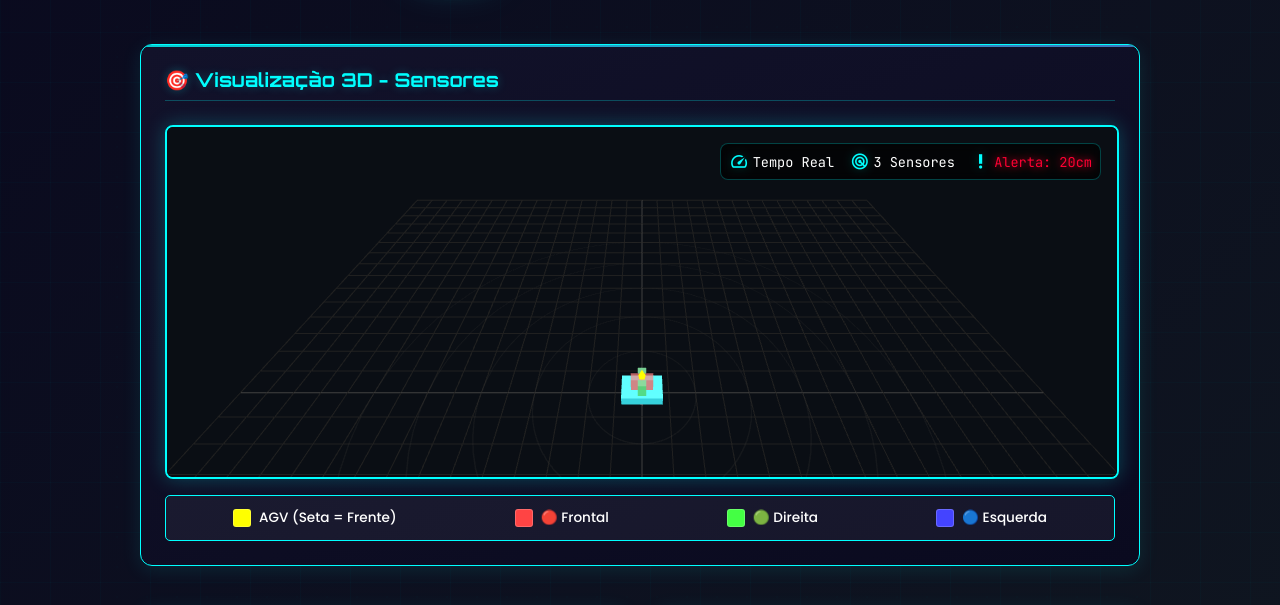
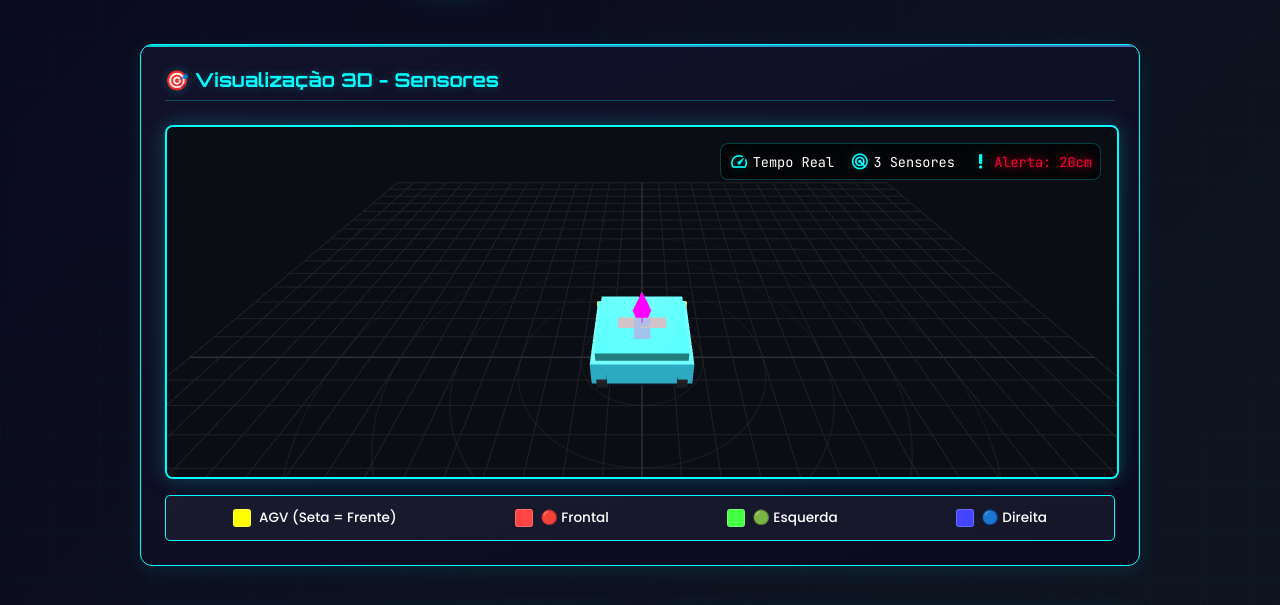
Before and after one commit to Leo-Luz-code/prototipo-agv-dashboard, a website: page src/views/sensors.html in a window 1280 px wide. Shown: the part 118-723 px from the top of the page. Drawn offline with nearby package versions, Linux system fonts and the light colour scheme; no server answers; animation ran at ten frames a second.

Commit message:
Improve 3D AGV visualization with realistic design and fix sensor labeling

```diff
--- a/src/views/js/distance3D.js
+++ b/src/views/js/distance3D.js
@@ -58,13 +58,13 @@ class Distance3DVisualization {
     this.scene = new THREE.Scene();
     this.scene.background = new THREE.Color(0x0a0e14);
 
-    // Configurar câmera FIXA - Visão de cima/trás do AGV
+    // Configurar câmera FIXA - Visão de cima/trás do AGV (mais próxima)
     const aspect = this.canvas.clientWidth / this.canvas.clientHeight;
-    this.camera = new THREE.PerspectiveCamera(50, aspect, 0.1, 1000);
+    this.camera = new THREE.PerspectiveCamera(45, aspect, 0.1, 1000);
 
-    // Câmera posicionada atrás e acima do AGV, olhando para frente
-    this.camera.position.set(0, 12, -8);
-    this.camera.lookAt(0, 0, 5);
+    // Câmera mais próxima para ver melhor o carrinho maior
+    this.camera.position.set(0, 10, -10);
+    this.camera.lookAt(0, 0, 3);
 
     // Criar renderizador
     this.renderer = new THREE.WebGLRenderer({
@@ -75,37 +75,115 @@ class Distance3DVisualization {
     this.renderer.setSize(this.canvas.clientWidth, this.canvas.clientHeight);
     this.renderer.setPixelRatio(window.devicePixelRatio);
 
-    // Iluminação mais forte
-    const ambientLight = new THREE.AmbientLight(0xffffff, 0.8);
+    // Iluminação melhorada para destacar o AGV
+    const ambientLight = new THREE.AmbientLight(0xffffff, 0.6);
     this.scene.add(ambientLight);
 
-    const directionalLight = new THREE.DirectionalLight(0xffffff, 0.6);
-    directionalLight.position.set(0, 20, 0);
+    // Luz direcional de cima (simula luz do ambiente)
+    const directionalLight = new THREE.DirectionalLight(0xffffff, 0.8);
+    directionalLight.position.set(5, 20, 5);
+    directionalLight.castShadow = true;
     this.scene.add(directionalLight);
+
+    // Luz frontal para iluminar bem o AGV
+    const frontLight = new THREE.DirectionalLight(0xffffff, 0.5);
+    frontLight.position.set(0, 5, 10);
+    this.scene.add(frontLight);
+
+    // Luz de preenchimento (fill light) para suavizar sombras
+    const fillLight = new THREE.DirectionalLight(0x8888ff, 0.3);
+    fillLight.position.set(-10, 5, -5);
+    this.scene.add(fillLight);
 
     // Listener para redimensionamento
     window.addEventListener('resize', () => this.onWindowResize(), false);
   }
 
   createScene() {
-    // ========== CRIAR AGV NO CENTRO ==========
-    // Corpo do AGV (caixa retangular)
-    const agvBodyGeometry = new THREE.BoxGeometry(1.5, 0.4, 1);
-    const agvBodyMaterial = new THREE.MeshPhongMaterial({
+    // ========== CRIAR AGV NO CENTRO (VERSÃO REALISTA - QUADRADO 30x30cm) ==========
+    // Criar um grupo para todo o AGV (facilita rotação e posicionamento)
+    this.agvBody = new THREE.Group();
+
+    // Corpo principal do AGV (quadrado 30x30cm = 3.0 x 3.0 unidades)
+    const bodyGeometry = new THREE.BoxGeometry(3.0, 0.8, 3.0);
+    const bodyMaterial = new THREE.MeshPhongMaterial({
       color: 0x36d1dc,
-      emissive: 0x36d1dc,
-      emissiveIntensity: 0.2
+      emissive: 0x1a6870,
+      emissiveIntensity: 0.3,
+      shininess: 60
     });
-    this.agvBody = new THREE.Mesh(agvBodyGeometry, agvBodyMaterial);
+    const body = new THREE.Mesh(bodyGeometry, bodyMaterial);
+    body.position.y = 0.6;
+    this.agvBody.add(body);
+
+    // Parte superior do AGV (plataforma de carga - quadrada)
+    const topGeometry = new THREE.BoxGeometry(2.7, 0.3, 2.7);
+    const topMaterial = new THREE.MeshPhongMaterial({
+      color: 0x2a9d8f,
+      emissive: 0x1a6870,
+      emissiveIntensity: 0.2,
+      shininess: 80
+    });
+    const top = new THREE.Mesh(topGeometry, topMaterial);
+    top.position.y = 1.15;
+    this.agvBody.add(top);
+
+    // Frente identificável (painel frontal em amarelo)
+    const frontPanelGeometry = new THREE.BoxGeometry(3.1, 0.6, 0.1);
+    const frontPanelMaterial = new THREE.MeshPhongMaterial({
+      color: 0xffff00,
+      emissive: 0xffaa00,
+      emissiveIntensity: 0.4,
+      shininess: 100
+    });
+    const frontPanel = new THREE.Mesh(frontPanelGeometry, frontPanelMaterial);
+    frontPanel.position.set(0, 0.6, 1.55); // Ajustado para o tamanho quadrado
+    this.agvBody.add(frontPanel);
+
+    // Base/chassi do AGV (parte inferior escura - quadrada)
+    const chassisGeometry = new THREE.BoxGeometry(2.8, 0.2, 2.8);
+    const chassisMaterial = new THREE.MeshPhongMaterial({
+      color: 0x1a1a2e,
+      shininess: 30
+    });
+    const chassis = new THREE.Mesh(chassisGeometry, chassisMaterial);
+    chassis.position.y = 0.1;
+    this.agvBody.add(chassis);
+
+    // ========== CRIAR RODAS ==========
+    const wheelGeometry = new THREE.CylinderGeometry(0.35, 0.35, 0.3, 16);
+    const wheelMaterial = new THREE.MeshPhongMaterial({
+      color: 0x2d2d2d,
+      shininess: 20
+    });
+
+    // Posições das 4 rodas (ajustadas para o formato quadrado)
+    const wheelPositions = [
+      { x: 1.2, z: 1.2 },   // Frente direita
+      { x: -1.2, z: 1.2 },  // Frente esquerda
+      { x: 1.2, z: -1.2 },  // Traseira direita
+      { x: -1.2, z: -1.2 }  // Traseira esquerda
+    ];
+
+    this.wheels = [];
+    wheelPositions.forEach(pos => {
+      const wheel = new THREE.Mesh(wheelGeometry, wheelMaterial);
+      wheel.position.set(pos.x, 0.2, pos.z);
+      wheel.rotation.z = Math.PI / 2; // Rotacionar para orientação correta
+      this.agvBody.add(wheel);
+      this.wheels.push(wheel);
+    });
+
+    // Posicionar o grupo do AGV
     this.agvBody.position.y = 0.2;
     this.scene.add(this.agvBody);
 
-    // Seta indicando a FRENTE do AGV
-    const arrowLength = 1.2;
+    // Seta indicando a FRENTE do AGV (MAIOR e mais visível)
+    const arrowLength = 2.5;
     const arrowDir = new THREE.Vector3(0, 0, 1).normalize();
-    const arrowOrigin = new THREE.Vector3(0, 0.5, 0);
-    const arrowColor = 0xffff00;
-    this.frontArrow = new THREE.ArrowHelper(arrowDir, arrowOrigin, arrowLength, arrowColor, 0.4, 0.3);
+    const arrowOrigin = new THREE.Vector3(0, 1.8, 0);
+    const arrowColor = 0xff00ff; // Magenta para destacar
+    this.frontArrow = new THREE.ArrowHelper(arrowDir, arrowOrigin, arrowLength, arrowColor, 0.8, 0.6);
     this.scene.add(this.frontArrow);
 
     // ========== CRIAR CHÃO/GRID ==========
@@ -119,23 +197,23 @@ class Distance3DVisualization {
 
     // ========== CRIAR RAIOS/BEAMS DOS SENSORES ==========
 
-    // Raio do sensor FRONTAL/CENTRO (Vermelho)
-    const centerBeamGeometry = new THREE.CylinderGeometry(0.05, 0.05, 1, 8);
+    // Raio do sensor FRONTAL/CENTRO (Vermelho) - Mais grosso e visível
+    const centerBeamGeometry = new THREE.CylinderGeometry(0.15, 0.15, 1, 16);
     const centerBeamMaterial = new THREE.MeshBasicMaterial({
       color: 0xff4444,
       transparent: true,
-      opacity: 0.6
+      opacity: 0.7
     });
     this.centerBeam = new THREE.Mesh(centerBeamGeometry, centerBeamMaterial);
     this.centerBeam.rotation.x = Math.PI / 2;
     this.scene.add(this.centerBeam);
 
-    // Obstáculo detectado pelo sensor frontal
-    const centerObstacleGeometry = new THREE.BoxGeometry(0.8, 1, 0.3);
+    // Obstáculo detectado pelo sensor frontal (maior)
+    const centerObstacleGeometry = new THREE.BoxGeometry(1.5, 2, 0.5);
     const centerObstacleMaterial = new THREE.MeshPhongMaterial({
       color: 0xff4444,
       emissive: 0xff4444,
-      emissiveIntensity: 0.4,
+      emissiveIntensity: 0.5,
       transparent: true,
       opacity: 0.7
     });
@@ -143,23 +221,23 @@ class Distance3DVisualization {
     this.centerObstacle.position.y = 0.5;
     this.scene.add(this.centerObstacle);
 
-    // Raio do sensor DIREITA (Azul)
-    const rightBeamGeometry = new THREE.CylinderGeometry(0.05, 0.05, 1, 8);
+    // Raio do sensor DIREITA (Verde) - Mais grosso e visível
+    const rightBeamGeometry = new THREE.CylinderGeometry(0.15, 0.15, 1, 16);
     const rightBeamMaterial = new THREE.MeshBasicMaterial({
-      color: 0x4444ff,
+      color: 0x44ff44,
       transparent: true,
-      opacity: 0.6
+      opacity: 0.7
     });
     this.rightBeam = new THREE.Mesh(rightBeamGeometry, rightBeamMaterial);
     this.rightBeam.rotation.z = -Math.PI / 2;
     this.scene.add(this.rightBeam);
 
-    // Obstáculo detectado pelo sensor direito
-    const rightObstacleGeometry = new THREE.BoxGeometry(0.3, 1, 0.8);
+    // Obstáculo detectado pelo sensor direito (maior)
+    const rightObstacleGeometry = new THREE.BoxGeometry(0.5, 2, 1.5);
     const rightObstacleMaterial = new THREE.MeshPhongMaterial({
-      color: 0x4444ff,
-      emissive: 0x4444ff,
-      emissiveIntensity: 0.4,
+      color: 0x44ff44,
+      emissive: 0x44ff44,
+      emissiveIntensity: 0.5,
       transparent: true,
       opacity: 0.7
     });
@@ -167,23 +245,23 @@ class Distance3DVisualization {
     this.rightObstacle.position.y = 0.5;
     this.scene.add(this.rightObstacle);
 
-    // Raio do sensor ESQUERDA (Verde)
-    const leftBeamGeometry = new THREE.CylinderGeometry(0.05, 0.05, 1, 8);
+    // Raio do sensor ESQUERDA (Azul) - Mais grosso e visível
+    const leftBeamGeometry = new THREE.CylinderGeometry(0.15, 0.15, 1, 16);
     const leftBeamMaterial = new THREE.MeshBasicMaterial({
-      color: 0x44ff44,
+      color: 0x4444ff,
       transparent: true,
-      opacity: 0.6
+      opacity: 0.7
     });
     this.leftBeam = new THREE.Mesh(leftBeamGeometry, leftBeamMaterial);
     this.leftBeam.rotation.z = Math.PI / 2;
     this.scene.add(this.leftBeam);
 
-    // Obstáculo detectado pelo sensor esquerdo
-    const leftObstacleGeometry = new THREE.BoxGeometry(0.3, 1, 0.8);
+    // Obstáculo detectado pelo sensor esquerdo (maior)
+    const leftObstacleGeometry = new THREE.BoxGeometry(0.5, 2, 1.5);
     const leftObstacleMaterial = new THREE.MeshPhongMaterial({
-      color: 0x44ff44,
-      emissive: 0x44ff44,
-      emissiveIntensity: 0.4,
+      color: 0x4444ff,
+      emissive: 0x4444ff,
+      emissiveIntensity: 0.5,
       transparent: true,
       opacity: 0.7
     });
@@ -265,6 +343,10 @@ class Distance3DVisualization {
     // Obter rotação atual do AGV (yaw - rotação horizontal)
     const yaw = this.agvAnimation.rotation.y || 0;
 
+    // Dimensões do AGV (para começar sensores nas bordas) - QUADRADO 30x30cm
+    const agvWidth = 3.0;   // Largura do AGV (30cm)
+    const agvLength = 3.0;  // Comprimento do AGV (30cm)
+
     // ========== MOSTRAR/OCULTAR ALERTA DE PERIGO ==========
     if (this.dangerSprite) {
       this.dangerSprite.visible = hasDanger;
@@ -277,27 +359,32 @@ class Distance3DVisualization {
     }
 
     // ========== ATUALIZAR SENSOR FRONTAL (CENTRO) ==========
-    // Posição local do sensor (no sistema de coordenadas do AGV)
+    // Offset para começar na frente do AGV
+    const frontOffset = agvLength / 2; // 1.25
+
+    // Posição local do sensor (começa na frente do AGV)
     const centerLocalX = 0;
-    const centerLocalZ = centerDist / 2;
+    const centerLocalZ = frontOffset + centerDist / 2; // Começa na borda + metade da distância
 
     // Converter para coordenadas globais considerando rotação
     const centerWorldX = centerLocalX * Math.cos(yaw) - centerLocalZ * Math.sin(yaw);
     const centerWorldZ = centerLocalX * Math.sin(yaw) + centerLocalZ * Math.cos(yaw);
 
-    // Posicionar raio/beam (relativo ao AGV FIXO no centro)
+    // Posicionar raio/beam
     this.centerBeam.position.set(
       centerWorldX,
-      0.2,
+      0.6,  // Altura ajustada para ficar no nível do corpo do AGV
       centerWorldZ
     );
     this.centerBeam.scale.set(1, centerDist, 1);
-    this.centerBeam.rotation.set(Math.PI / 2, 0, 0); // Rotação base
-    this.centerBeam.rotation.y = yaw; // Aplica rotação do AGV
+    this.centerBeam.rotation.set(Math.PI / 2, 0, 0);
+    this.centerBeam.rotation.y = yaw;
 
-    // Posicionar obstáculo
-    const obstacleWorldX = 0 * Math.cos(yaw) - centerDist * Math.sin(yaw);
-    const obstacleWorldZ = 0 * Math.sin(yaw) + centerDist * Math.cos(yaw);
+    // Posicionar obstáculo (distância completa a partir da frente do AGV)
+    const obstacleLocalX = 0;
+    const obstacleLocalZ = frontOffset + centerDist;
+    const obstacleWorldX = obstacleLocalX * Math.cos(yaw) - obstacleLocalZ * Math.sin(yaw);
+    const obstacleWorldZ = obstacleLocalX * Math.sin(yaw) + obstacleLocalZ * Math.cos(yaw);
     this.centerObstacle.position.set(
       obstacleWorldX,
       0.5,
@@ -309,8 +396,11 @@ class Distance3DVisualization {
     this.centerBeam.visible = centerDist > 0.1;
 
     // ========== ATUALIZAR SENSOR DIREITA ==========
-    // Posição local do sensor
-    const rightLocalX = rightDist / 2;
+    // Offset para começar na lateral direita do AGV
+    const rightOffset = agvWidth / 2; // 1.75
+
+    // Posição local do sensor (começa na lateral direita)
+    const rightLocalX = rightOffset + rightDist / 2;
     const rightLocalZ = 0;
 
     // Converter para coordenadas globais
@@ -320,16 +410,18 @@ class Distance3DVisualization {
     // Posicionar raio/beam
     this.rightBeam.position.set(
       rightWorldX,
-      0.2,
+      0.6,
       rightWorldZ
     );
     this.rightBeam.scale.set(1, rightDist, 1);
-    this.rightBeam.rotation.set(0, 0, -Math.PI / 2); // Rotação base
-    this.rightBeam.rotation.y = yaw; // Aplica rotação do AGV
+    this.rightBeam.rotation.set(0, 0, -Math.PI / 2);
+    this.rightBeam.rotation.y = yaw;
 
     // Posicionar obstáculo
-    const rightObstacleWorldX = rightDist * Math.cos(yaw);
-    const rightObstacleWorldZ = rightDist * Math.sin(yaw);
+    const rightObstacleLocalX = rightOffset + rightDist;
+    const rightObstacleLocalZ = 0;
+    const rightObstacleWorldX = rightObstacleLocalX * Math.cos(yaw) - rightObstacleLocalZ * Math.sin(yaw);
+    const rightObstacleWorldZ = rightObstacleLocalX * Math.sin(yaw) + rightObstacleLocalZ * Math.cos(yaw);
     this.rightObstacle.position.set(
       rightObstacleWorldX,
       0.5,
@@ -341,8 +433,11 @@ class Distance3DVisualization {
     this.rightBeam.visible = rightDist > 0.1;
 
     // ========== ATUALIZAR SENSOR ESQUERDA ==========
-    // Posição local do sensor
-    const leftLocalX = -leftDist / 2;
+    // Offset para começar na lateral esquerda do AGV
+    const leftOffset = agvWidth / 2; // 1.75
+
+    // Posição local do sensor (começa na lateral esquerda)
+    const leftLocalX = -(leftOffset + leftDist / 2);
     const leftLocalZ = 0;
 
     // Converter para coordenadas globais
@@ -352,16 +447,18 @@ class Distance3DVisualization {
     // Posicionar raio/beam
     this.leftBeam.position.set(
       leftWorldX,
-      0.2,
+      0.6,
       leftWorldZ
     );
     this.leftBeam.scale.set(1, leftDist, 1);
-    this.leftBeam.rotation.set(0, 0, Math.PI / 2); // Rotação base
-    this.leftBeam.rotation.y = yaw; // Aplica rotação do AGV
+    this.leftBeam.rotation.set(0, 0, Math.PI / 2);
+    this.leftBeam.rotation.y = yaw;
 
     // Posicionar obstáculo
-    const leftObstacleWorldX = -leftDist * Math.cos(yaw);
-    const leftObstacleWorldZ = -leftDist * Math.sin(yaw);
+    const leftObstacleLocalX = -(leftOffset + leftDist);
+    const leftObstacleLocalZ = 0;
+    const leftObstacleWorldX = leftObstacleLocalX * Math.cos(yaw) - leftObstacleLocalZ * Math.sin(yaw);
+    const leftObstacleWorldZ = leftObstacleLocalX * Math.sin(yaw) + leftObstacleLocalZ * Math.cos(yaw);
     this.leftObstacle.position.set(
       leftObstacleWorldX,
       0.5,
@@ -372,7 +469,7 @@ class Distance3DVisualization {
     this.leftObstacle.visible = leftDist > 0.5 && leftDist < 10;
     this.leftBeam.visible = leftDist > 0.1;
 
-    console.log(`[3D VIZ] 📊 Dados atualizados - Centro: ${center} cm | Direita: ${right} cm | Esquerda: ${left} cm`);
+    console.log(`[3D VIZ] 📊 Dados atualizados - Centro: ${center} cm | Esquerda: ${right} cm | Direita: ${left} cm`);
   }
 
   updateIMUData(accel, gyro) {
--- a/src/views/js/script.js
+++ b/src/views/js/script.js
@@ -164,8 +164,8 @@ document.addEventListener("DOMContentLoaded", () => {
       if (distance3D && typeof distance3D.updateSensorData === "function") {
         distance3D.updateSensorData(
           parseFloat(centro) || 0,
-          parseFloat(direita) || 0,
-          parseFloat(esquerda) || 0,
+          parseFloat(esquerda) || 0,  // Invertido: dados da esquerda vão para right
+          parseFloat(direita) || 0,   // Invertido: dados da direita vão para left
           temPerigo // Passa se tem perigo ou não
         );
       }
--- a/src/views/sensors.html
+++ b/src/views/sensors.html
@@ -109,11 +109,11 @@
             </div>
             <div class="legend-item">
               <span class="legend-color" style="background: #44ff44"></span>
-              <span>🟢 Direita</span>
+              <span>🟢 Esquerda</span>
             </div>
             <div class="legend-item">
               <span class="legend-color" style="background: #4444ff"></span>
-              <span>🔵 Esquerda</span>
+              <span>🔵 Direita</span>
             </div>
           </div>
         </div>
@@ -125,7 +125,7 @@
             <div class="distance-item">
               <span class="distance-label">
                 <span class="material-icons">keyboard_arrow_left</span>
-                Esquerda
+                Direita
               </span>
               <span id="distance-left" class="distance-value">-- cm</span>
             </div>
@@ -139,7 +139,7 @@
             <div class="distance-item">
               <span class="distance-label">
                 <span class="material-icons">keyboard_arrow_right</span>
-                Direita
+                Esquerda
               </span>
               <span id="distance-right" class="distance-value">-- cm</span>
             </div>
```
Also changed, not shown: src/views/index.html (+2 -2 lines), src/views/js/sensors/distance-sensor.js (+4 -4 lines).
